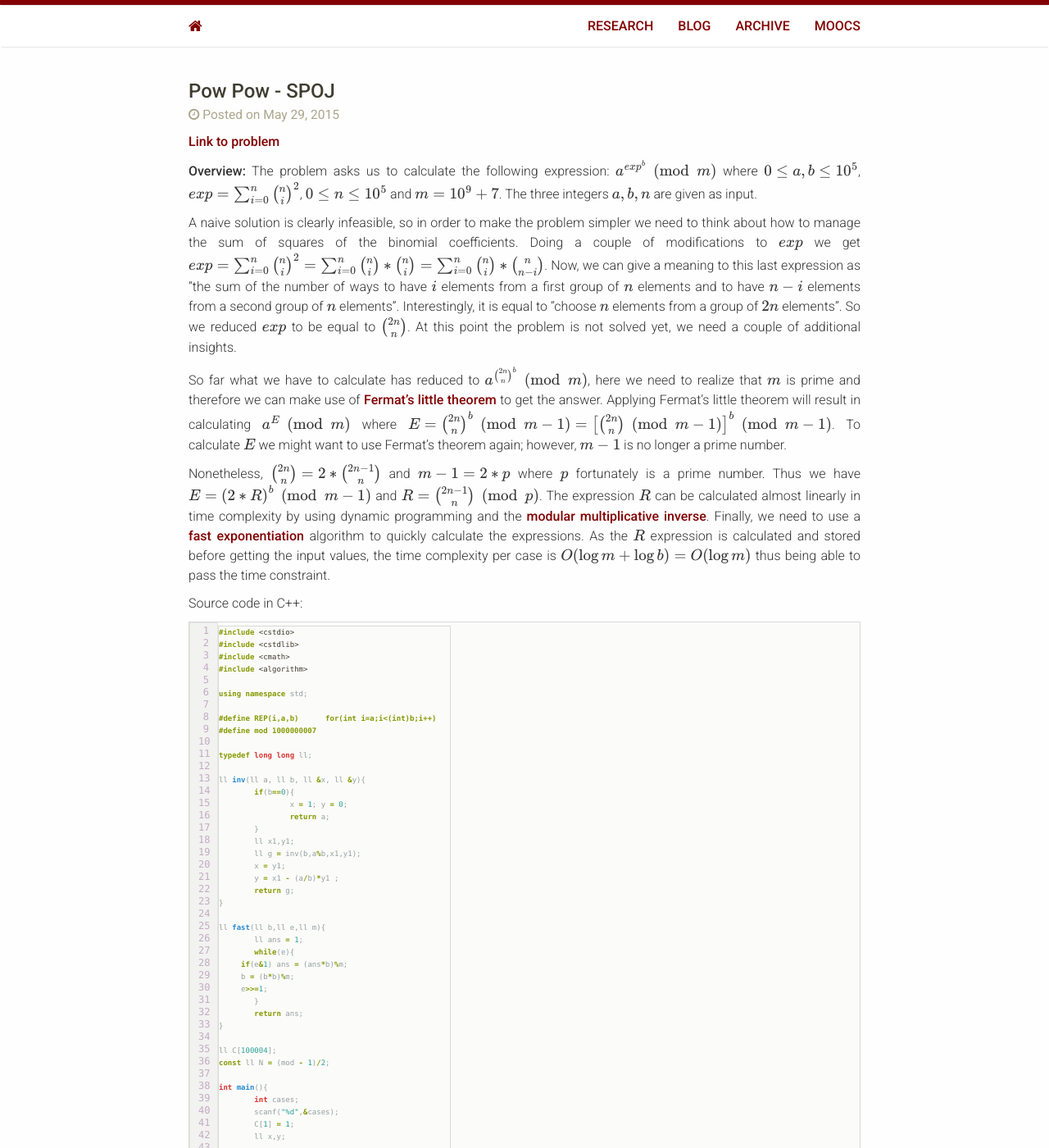
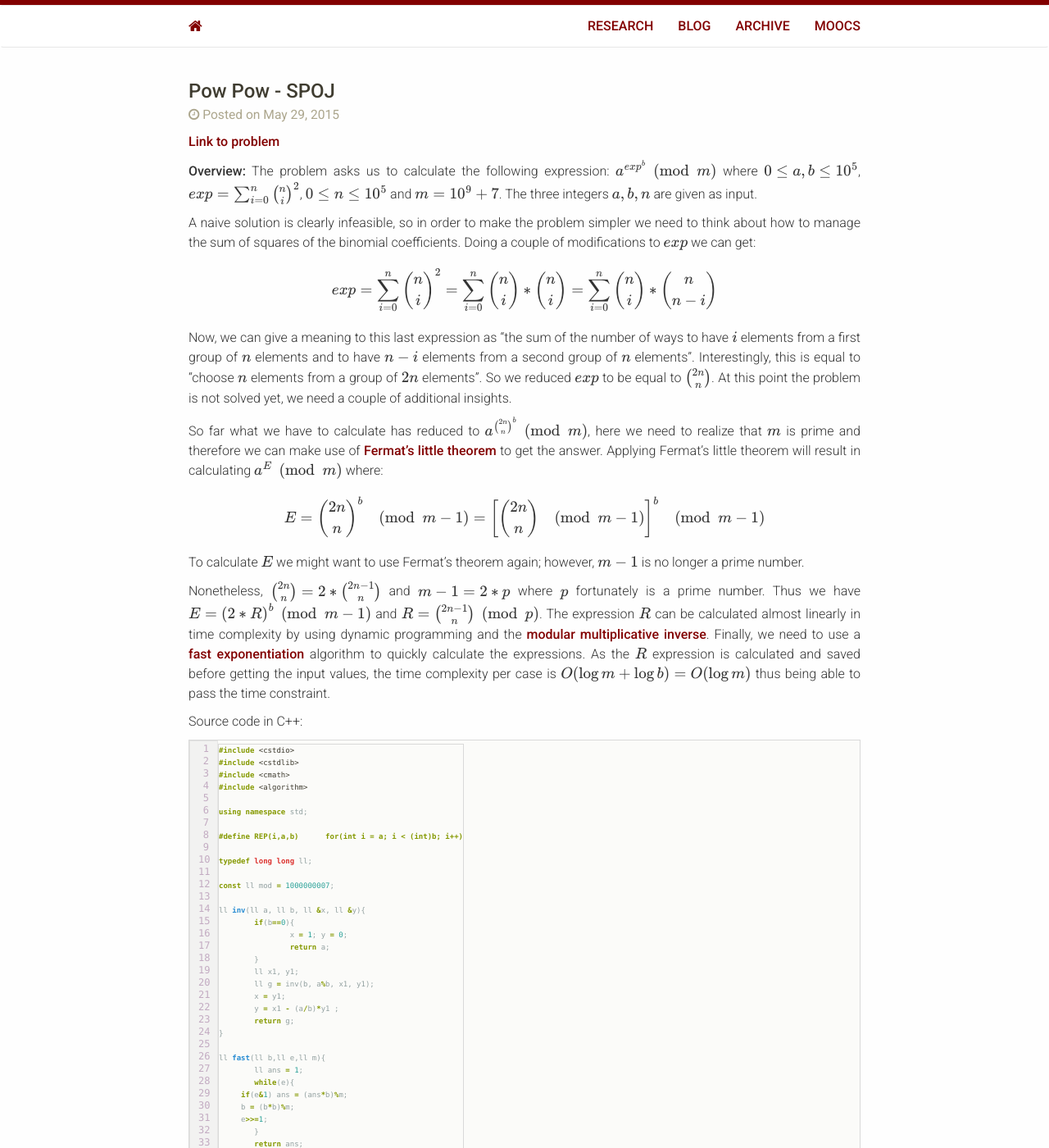
Before and after one commit to kevinsbello/kevinsbello.github.io, a Jekyll site: the page built from blog/_posts/2015/2015-05-29-PowPow.md, in a window 1280 px wide and 1400 px high. Shown: the whole window at 82% size. Built offline with Jekyll 4.4.1, drawn with Linux system fonts in a browser that asks for light colours; nearby versions of some CDN libraries; library files that are not in the unit come from our copies; formulas are drawn with MathJax 3; comment, search, counter and statistics services are not loaded; some of the changed text lies outside the part shown.

Commit message:
fixed post

```diff
--- a/blog/_posts/2015/2015-05-29-PowPow.md
+++ b/blog/_posts/2015/2015-05-29-PowPow.md
@@ -13,13 +13,21 @@ categories: [postk]
 
 **Overview:** The problem asks us to calculate the following expression: $$ a^{exp^b} \pmod m $$ where $$  0 \le a,b \le 10^5 $$, $$ exp = \sum_{i=0}^n \binom{n}{i}^2 $$, $$ 0 \le n \le 10^5 $$ and $$ m = 10^9 + 7 $$. The three integers $$ a,b,n $$ are given as input.
 
-A naive solution is clearly infeasible, so in order to make the problem simpler we need to think about how to manage the sum of squares of the binomial coefficients. Doing a couple of modifications to $$ exp $$ we get $$ exp = \sum_{i=0}^n \binom{n}{i}^2 = \sum_{i=0}^n \binom{n}{i} * \binom{n}{i} = \sum_{i=0}^n \binom{n}{i} * \binom{n}{n-i} $$. Now, we can give a meaning to this last expression as "the sum of the number of ways to have $$i$$ elements from a first group of $$n$$ elements and to have $$n-i$$ elements from a second group of $$n$$ elements". Interestingly, it is equal to "choose $$n$$ elements from a group of $$2n$$ elements". So we reduced $$exp$$ to be equal to $$ \binom{2n}{n} $$. At this point the problem is not solved yet, we need a couple of additional insights.
+A naive solution is clearly infeasible, so in order to make the problem simpler we need to think about how to manage the sum of squares of the binomial coefficients. Doing a couple of modifications to $$ exp $$ we can get:
 
-So far what we have to calculate has reduced to $$ a^{\binom{2n}{n}^b} \pmod m $$, here we need to realize that $$ m $$ is prime and therefore we can make use of [Fermat's little theorem][Fermatlt] to get the answer. Applying Fermat's little theorem will result in calculating $$ a^E \pmod m $$ where $$ E = \binom{2n}{n}^b \pmod {m-1} = \left [\binom{2n}{n} \pmod {m-1} \right ]^b \pmod {m-1} $$. To calculate $$ E $$ we might want to use Fermat's theorem again; however, $$ m-1 $$ is no longer a prime number.
+$$ exp = \sum_{i=0}^n \binom{n}{i}^2 = \sum_{i=0}^n \binom{n}{i} * \binom{n}{i} = \sum_{i=0}^n \binom{n}{i} * \binom{n}{n-i} $$
+
+Now, we can give a meaning to this last expression as "the sum of the number of ways to have $$i$$ elements from a first group of $$n$$ elements and to have $$n-i$$ elements from a second group of $$n$$ elements". Interestingly, this is equal to "choose $$n$$ elements from a group of $$2n$$ elements". So we reduced $$exp$$ to be equal to $$ \binom{2n}{n} $$. At this point the problem is not solved yet, we need a couple of additional insights.
+
+So far what we have to calculate has reduced to $$ a^{\binom{2n}{n}^b} \pmod m $$, here we need to realize that $$ m $$ is prime and therefore we can make use of [Fermat's little theorem][Fermatlt] to get the answer. Applying Fermat's little theorem will result in calculating $$ a^E \pmod m $$ where:
+
+$$ E = \binom{2n}{n}^b \pmod {m-1} = \left [\binom{2n}{n} \pmod {m-1} \right ]^b \pmod {m-1} $$
+
+To calculate $$ E $$ we might want to use Fermat's theorem again; however, $$ m-1 $$ is no longer a prime number.
 
 <!--more-->
 
-Nonetheless, $$ \binom{2n}{n} = 2 * \binom{2n-1}{n} $$ and $$ m-1 = 2*p  $$ where $$ p $$ fortunately is a prime number. Thus we have $$ E = \left (2*R \right )^b \pmod {m-1} $$ and $$ R = \binom{2n-1}{n} \pmod p $$. The expression $$ R $$ can be calculated almost linearly in time complexity by using dynamic programming and the [modular multiplicative inverse][mmi]. Finally, we need to use a [fast exponentiation][fe] algorithm to quickly calculate the expressions. As the $$ R $$ expression is calculated and stored before getting the input values, the time complexity per case is $$ O(\log m + \log b) = O(\log m) $$ thus being able to pass the time constraint.
+Nonetheless, $$ \binom{2n}{n} = 2 * \binom{2n-1}{n} $$ and $$ m-1 = 2*p  $$ where $$ p $$ fortunately is a prime number. Thus we have $$ E = \left (2*R \right )^b \pmod {m-1} $$ and $$ R = \binom{2n-1}{n} \pmod p $$. The expression $$ R $$ can be calculated almost linearly in time complexity by using dynamic programming and the [modular multiplicative inverse][mmi]. Finally, we need to use a [fast exponentiation][fe] algorithm to quickly calculate the expressions. As the $$ R $$ expression is calculated and saved before getting the input values, the time complexity per case is $$ O(\log m + \log b) = O(\log m) $$ thus being able to pass the time constraint.
 
 Source code in C++:
 
@@ -31,18 +39,19 @@ Source code in C++:
 
 using namespace std;
 
-#define REP(i,a,b) 	for(int i=a;i<(int)b;i++)
-#define mod 1000000007
+#define REP(i,a,b) 	for(int i = a; i < (int)b; i++)
 
 typedef long long ll;
+
+const ll mod = 1000000007;
 
 ll inv(ll a, ll b, ll &x, ll &y){
 	if(b==0){
 		x = 1; y = 0;
 		return a;
 	}
-	ll x1,y1;
-	ll g = inv(b,a%b,x1,y1);
+	ll x1, y1;
+	ll g = inv(b, a%b, x1, y1);
 	x = y1;
 	y = x1 - (a/b)*y1 ;
 	return g;
```
